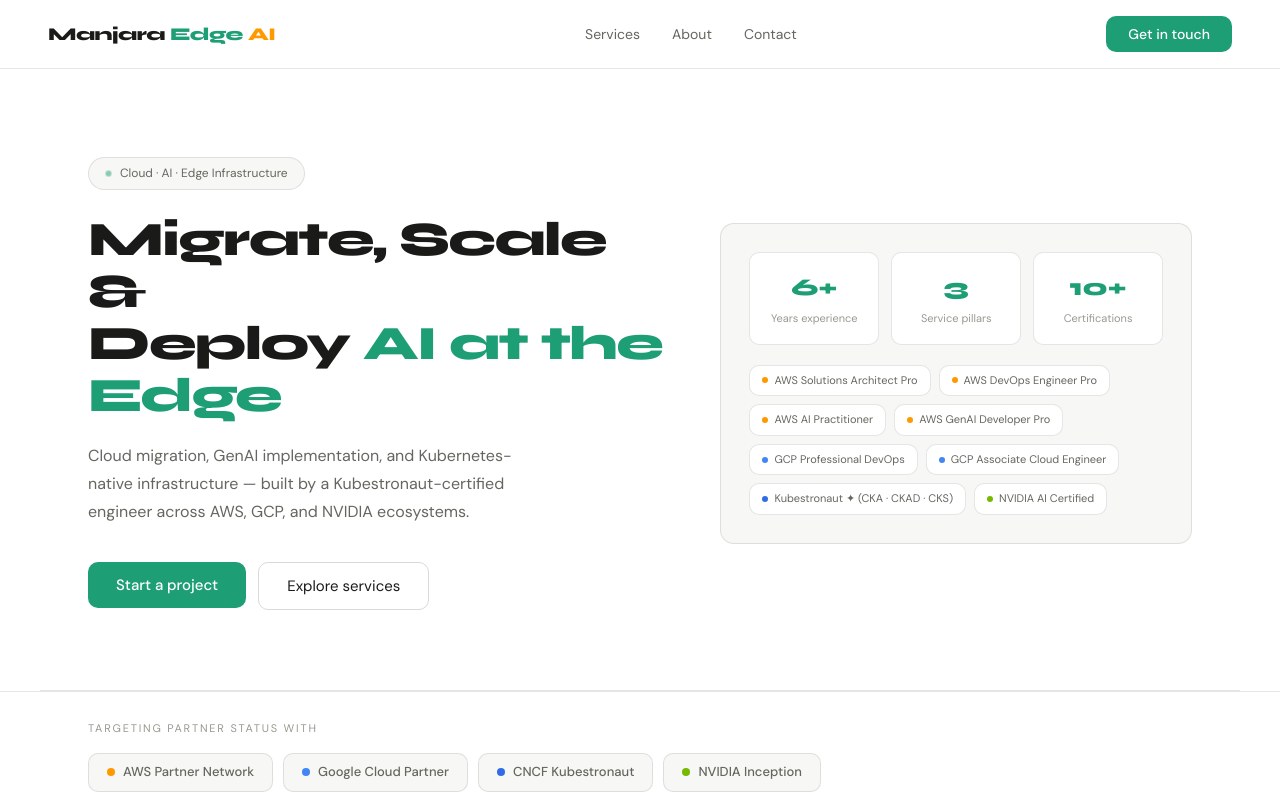
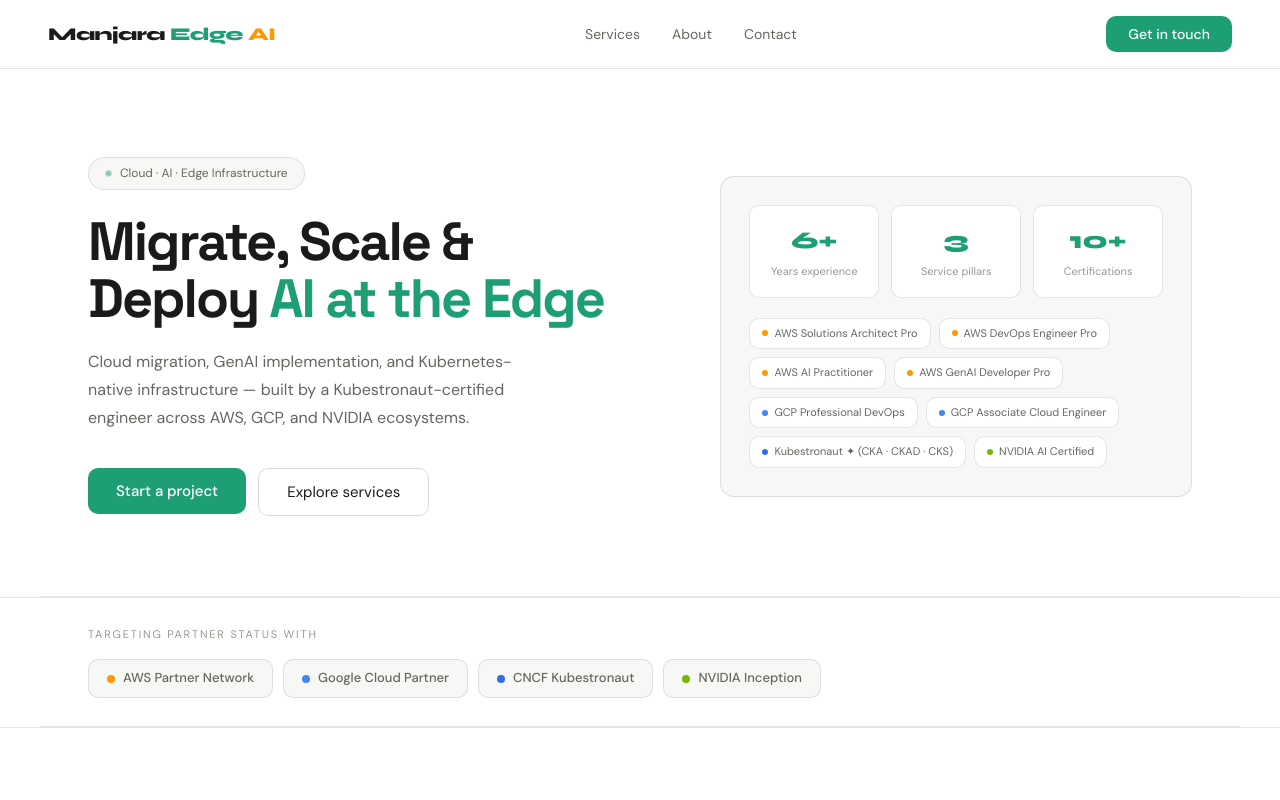
Before and after one commit to MadhavSake/manjaraedgeai.co.in, a plain HTML site: page index.html in a window 1280 px wide. Shown: the top 800 px of the page. Drawn offline with Linux system fonts and the light colour scheme.

Commit message:
Update index.html

```diff
--- a/index.html
+++ b/index.html
@@ -10,7 +10,7 @@
   <meta property="og:url" content="https://manjaraedgeai.co.in" />
   <link rel="preconnect" href="https://fonts.googleapis.com" />
   <link rel="preconnect" href="https://fonts.gstatic.com" crossorigin />
-  <link href="https://fonts.googleapis.com/css2?family=Syne:wght@400;700;800&family=DM+Sans:ital,wght@0,300;0,400;0,500;1,400&display=swap" rel="stylesheet" />
+  <link href="https://fonts.googleapis.com/css2?family=Syne:wght@400;700;800&family=DM+Sans:ital,wght@0,300;0,400;0,500;1,400&family=Space+Grotesk:wght@600;700&display=swap" rel="stylesheet" />
   <link rel="stylesheet" href="https://cdn.jsdelivr.net/npm/@tabler/icons-webfont@latest/tabler-icons.min.css" />
   <style>
     *, *::before, *::after { box-sizing: border-box; margin: 0; padding: 0; }
@@ -110,9 +110,9 @@
     @keyframes pulse { 0%,100%{opacity:1;transform:scale(1)} 50%{opacity:0.5;transform:scale(0.85)} }
 
     .hero h1 {
-      font-family: 'Syne', sans-serif;
-      font-size: 48px; font-weight: 800;
-      line-height: 1.08; letter-spacing: -1.5px;
+      font-family: 'Space Grotesk', sans-serif;
+      font-size: 54px; font-weight: 700;
+      line-height: 1.05; letter-spacing: -2px;
       margin-bottom: 20px;
     }
     .hero h1 .accent { color: var(--green); }
@@ -552,7 +552,7 @@
     <p style="color: var(--text3); font-size: 13px;">Based in Pune, India · Serving clients globally</p>
   </div>
   <div class="founder-card fade-in">
-    <div class="founder-name">Devop Enginner</div>
+    <div class="founder-name">Madhav Sake</div>
     <div class="founder-role">Founder · Senior Cloud & AI Engineer</div>
     <div class="cert-list">
       <div class="cert-item"><i class="ti ti-award"></i>Kubestronaut — CNCF (CKA · CKAD · CKS · KCNA · KCSA)</div>
@@ -580,7 +580,7 @@
     <div class="contact-item"><i class="ti ti-world"></i>manjaraedgeai.co.in</div>
     <div class="contact-item"><i class="ti ti-map-pin"></i>Pune, India</div>
     <div class="contact-item"><i class="ti ti-mail"></i>hello@manjaraedgeai.co.in</div>
-    <div class="contact-item"><i class="ti ti-brand-linkedin"></i>linkedin.com/in/DevopsEngineer</div>
+    <div class="contact-item"><i class="ti ti-brand-linkedin"></i>linkedin.com/in/madhav-sake</div>
   </div>
   <div class="contact-btns" style="margin-bottom: 36px;">
     <button class="btn-primary" onclick="document.querySelector('.contact-form').classList.toggle('open')">
```
